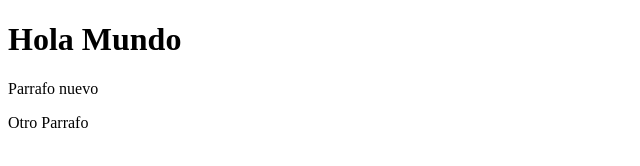
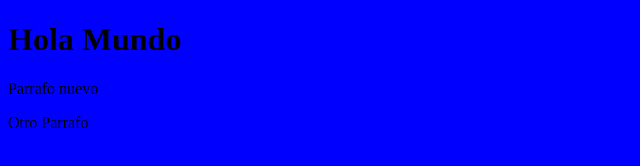
Before and after one commit to capitalhumano2018/CursoGit2, a plain HTML site: page index.html in a window 1280 px wide. Shown: the whole page, without its empty margins (0-640 px from the left). Drawn offline with Linux system fonts and the light colour scheme.

Commit message:
agregando estilos

```diff
--- a/index.html
+++ b/index.html
@@ -1,7 +1,7 @@
 <!DOCTYPE html>
 <html lang="en">
 <head>
-
+    <link rel="stylesheet" href="estilos.css"></link>
     <meta charset="UTF-8">
     <meta http-equiv="X-UA-Compatible" content="IE=edge">
     <meta name="viewport" content="width=device-width, initial-scale=1.0">
```
